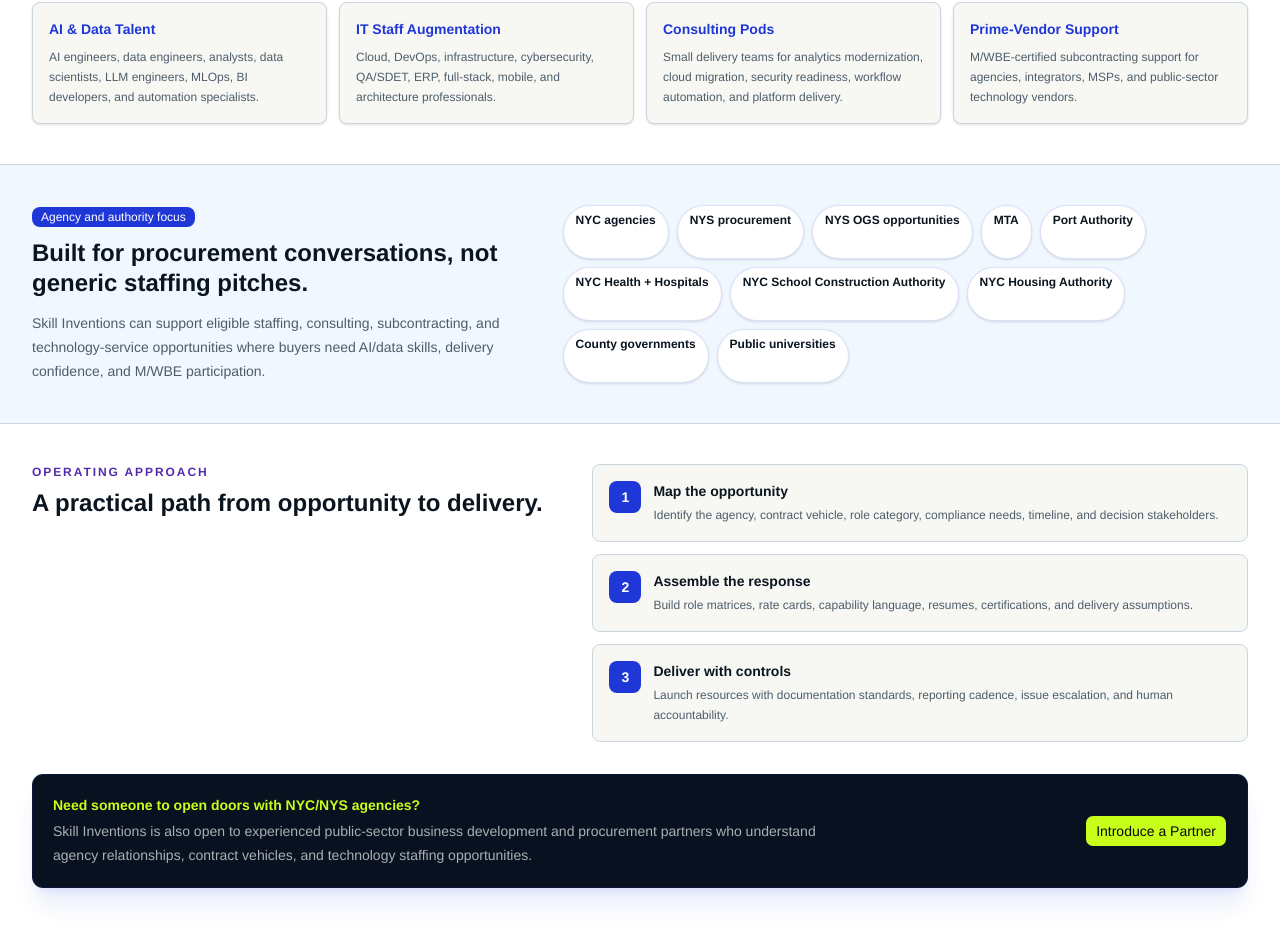
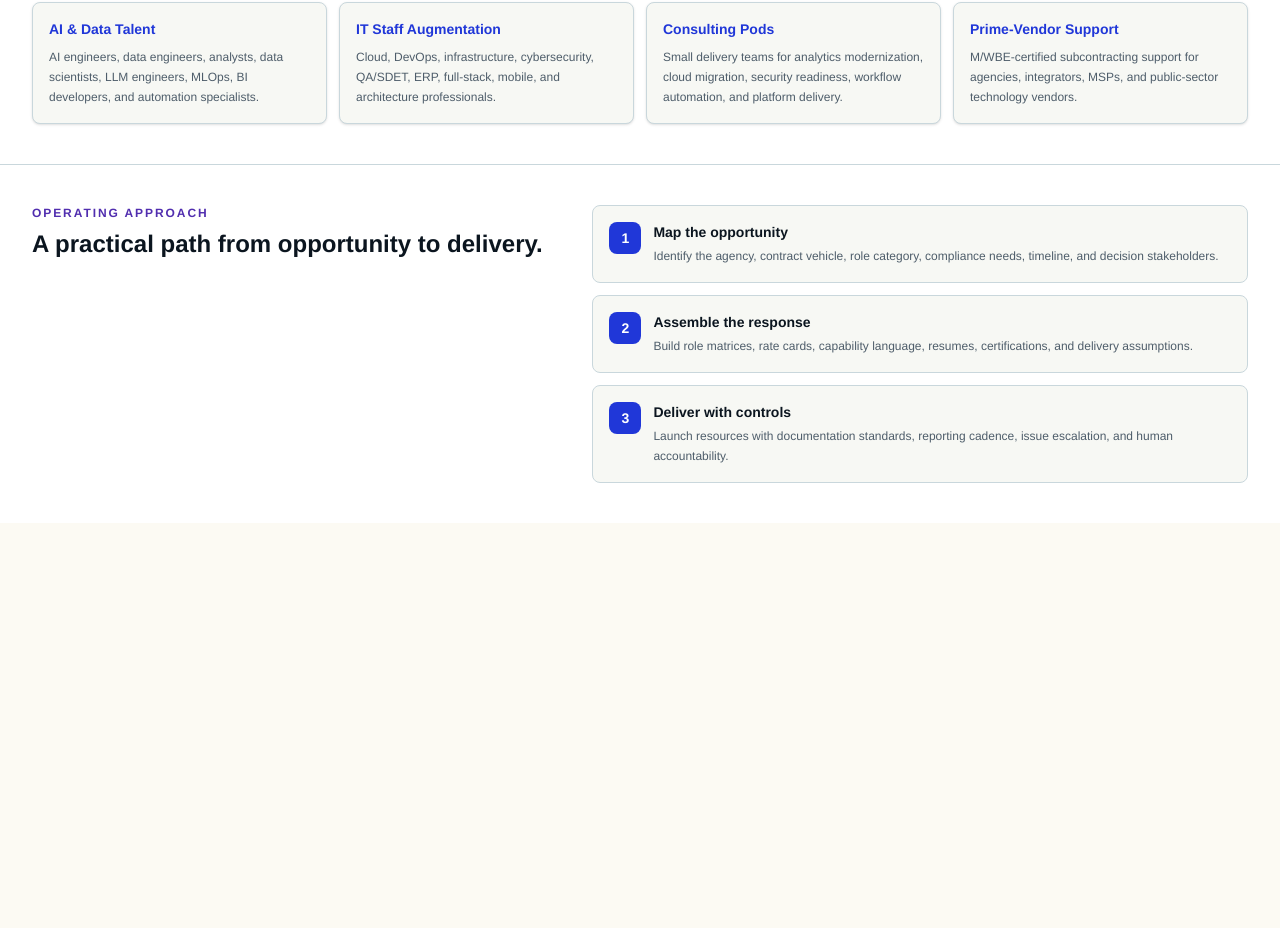
Before and after one commit to nchalana/skill-inventions, a Next.js app: page /public-sector in a window 1280 px wide. Shown: the part 687-1615 px from the top of the page. After the commit the page ends 1210 px from the top, so only its background shows below. Built offline with nearby package versions, Linux system fonts and the light colour scheme.

Commit message:
Remove public sector agency blocks

```diff
--- a/app/public-sector/page.tsx
+++ b/app/public-sector/page.tsx
@@ -9,19 +9,6 @@
   description:
     'Skill Inventions supports public-sector technology staffing, AI/data delivery, and M/WBE partnership opportunities for agencies, authorities, universities, and prime vendors.',
 };
-
-const agencyTargets = [
-  'NYC agencies',
-  'NYS procurement',
-  'NYS OGS opportunities',
-  'MTA',
-  'Port Authority',
-  'NYC Health + Hospitals',
-  'NYC School Construction Authority',
-  'NYC Housing Authority',
-  'County governments',
-  'Public universities',
-];
 
 const publicSectorServices = [
   ['AI & Data Talent', 'AI engineers, data engineers, analysts, data scientists, LLM engineers, MLOps, BI developers, and automation specialists.'],
@@ -149,34 +136,6 @@
         </div>
       </section>
 
-      <section className="border-b border-border bg-[#f0f7ff]">
-        <div className="mx-auto grid max-w-[92rem] gap-6 px-4 py-10 sm:px-6 lg:grid-cols-[0.85fr_1.15fr] lg:px-8">
-          <div>
-            <Badge className="mb-3 rounded-lg bg-[#2037d8] text-white">
-              Agency and authority focus
-            </Badge>
-            <h2 className="text-2xl font-semibold leading-tight">
-              Built for procurement conversations, not generic staffing pitches.
-            </h2>
-            <p className="mt-3 text-sm leading-6 text-muted-foreground">
-              Skill Inventions can support eligible staffing, consulting,
-              subcontracting, and technology-service opportunities where buyers
-              need AI/data skills, delivery confidence, and M/WBE participation.
-            </p>
-          </div>
-          <div className="flex flex-wrap gap-2">
-            {agencyTargets.map((target) => (
-              <span
-                key={target}
-                className="rounded-full border border-[#2037d8]/15 bg-white px-3 py-1.5 text-xs font-semibold text-foreground shadow-sm"
-              >
-                {target}
-              </span>
-            ))}
-          </div>
-        </div>
-      </section>
-
       <section className="bg-white">
         <div className="mx-auto max-w-[92rem] px-4 py-10 sm:px-6 lg:px-8">
           <div className="grid gap-6 lg:grid-cols-[0.9fr_1.1fr]">
@@ -200,26 +159,6 @@
               ))}
             </div>
           </div>
-
-          <div className="mt-8 rounded-xl border border-[#2037d8]/15 bg-[#08111f] p-5 text-white shadow-xl shadow-[#2037d8]/10">
-            <div className="flex flex-col gap-4 lg:flex-row lg:items-center lg:justify-between">
-              <div>
-                <p className="text-sm font-semibold text-[#c8ff1a]">Need someone to open doors with NYC/NYS agencies?</p>
-                <p className="mt-1 max-w-3xl text-sm leading-6 text-white/66">
-                  Skill Inventions is also open to experienced public-sector
-                  business development and procurement partners who understand
-                  agency relationships, contract vehicles, and technology staffing opportunities.
-                </p>
-              </div>
-              <Button
-                nativeButton={false}
-                render={<a href="mailto:hello@skillinventions.com?subject=Public%20Sector%20Business%20Development%20Partner" />}
-                className="shrink-0 rounded-lg bg-[#c8ff1a] text-zinc-950 hover:bg-[#d6ff45]"
-              >
-                Introduce a Partner
-              </Button>
-            </div>
-          </div>
         </div>
       </section>
     </main>
```
